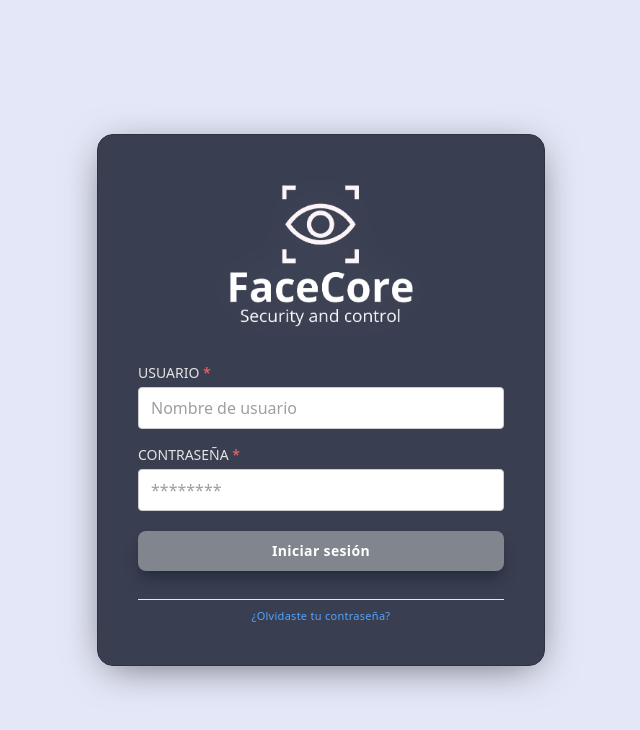
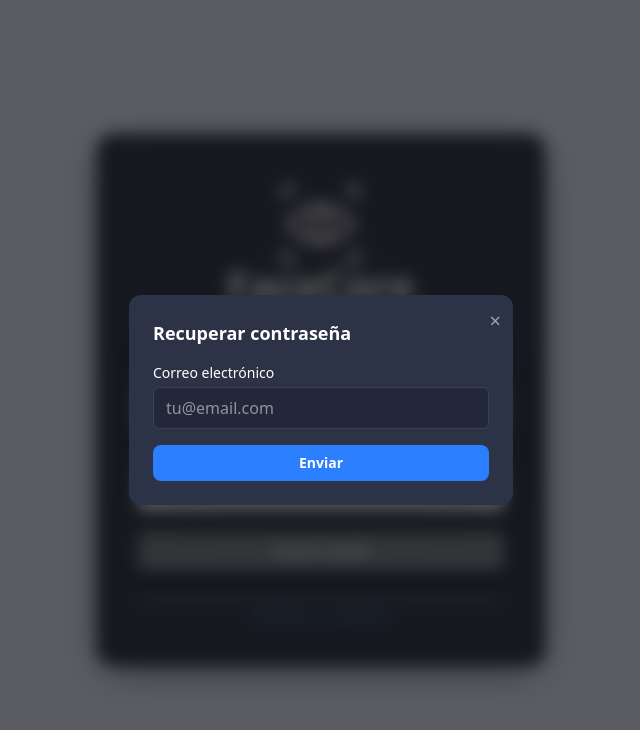
Before and after one commit to EkarCortes/SeguridadFront, a React (Vite) app: page / in a window 1280 px wide. Both pictures are taken after a click on the link "¿Olvidaste tu contraseña?". Shown: the top 730 px of the page, without its empty margins (319-959 px from the left). Built offline with nearby package versions, Linux system fonts and the light colour scheme.

Commit message:
Modal de cambio de contraseña

```diff
--- a/src/components/LogoutConfirmModal.tsx
+++ b/src/components/LogoutConfirmModal.tsx
@@ -35,7 +35,7 @@ export default function LogoutConfirmModal({
         <h3 className="text-xl font-bold text-white">¿Cerrar Sesión?</h3>
 
         <p className="text-neutral-400 text-sm">
-          ¿Estás seguro de que quieres cerrar tu sesión? Tendrás que volver a iniciar sesión para acceder.
+          ¿Estás seguro de que quieres cerrar tu sesión?
         </p>
 
         <div className="flex gap-3 pt-4">
--- a/src/views/login/login.tsx
+++ b/src/views/login/login.tsx
@@ -3,6 +3,7 @@ import { useNavigate } from "react-router-dom";
 import FormField from "../../components/FormField";
 import logo from "../../assets/FaceCore 3.png";
 import useAuth from "../../hooks/useAuth";
+import Modal from "../../components/Modal";
 
 interface LoginProps {
   onLogin?: () => void;
@@ -14,7 +15,35 @@ export default function Login({ onLogin }: LoginProps) {
   const [password, setPassword] = useState("");
   const [error, setError] = useState<string | null>(null);
   const { login } = useAuth();
-  const navigate = useNavigate()
+  const navigate = useNavigate();
+
+  const [showResetModal, setShowResetModal] = useState(false);
+  const [resetEmail, setResetEmail] = useState("");
+  const [resetLoading, setResetLoading] = useState(false);
+  const [resetError, setResetError] = useState<string | null>(null);
+  const [resetSuccess, setResetSuccess] = useState<string | null>(null);
+
+  const handleResetPassword = async (e: React.FormEvent) => {
+    e.preventDefault();
+    setResetError(null);
+    setResetSuccess(null);
+
+    if (!resetEmail) {
+      setResetError("Ingresa tu correo.");
+      return;
+    }
+
+    setResetLoading(true);
+    try {
+      // Aquí deberías llamar a tu API para enviar el correo de recuperación
+      // await sendResetEmail(resetEmail);
+      setResetSuccess("¡Correo enviado! Revisa tu bandeja de entrada.");
+    } catch (err: any) {
+      setResetError("No se pudo enviar el correo. Intenta de nuevo.");
+    } finally {
+      setResetLoading(false);
+    }
+  };
 
   async function handleSubmit(e: React.FormEvent) {
     e.preventDefault();
@@ -103,14 +132,49 @@ export default function Login({ onLogin }: LoginProps) {
               className="text-blue-400 hover:underline"
               onClick={e => {
                 e.preventDefault();
-                // Aquí puedes navegar o mostrar modal de recuperación
+                setShowResetModal(true);
               }}
             >
               ¿Olvidaste tu contraseña?{" "}
             </a>
           </p>
         </div>
+
       </div>
+
+      <Modal open={showResetModal} onClose={() => setShowResetModal(false)} title="Recuperar contraseña" size="sm">
+          <form onSubmit={handleResetPassword} className="space-y-4">
+            <div>
+              <label className="block text-sm text-white mb-1">Correo electrónico</label>
+              <input
+                type="email"
+                value={resetEmail}
+                onChange={e => setResetEmail(e.target.value)}
+                className="w-full rounded-md px-3 py-2 bg-[#23273a] text-white border border-[#3a405a] focus:outline-none focus:ring-2 focus:ring-blue-400"
+                placeholder="tu@email.com"
+                disabled={resetLoading}
+                required
+              />
+            </div>
+            {resetError && (
+              <div className="text-red-300 text-xs bg-red-900/30 border border-red-700/60 rounded-md px-3 py-2">
+                {resetError}
+              </div>
+            )}
+            {resetSuccess && (
+              <div className="text-green-300 text-xs bg-green-900/30 border border-green-700/60 rounded-md px-3 py-2">
+                {resetSuccess}
+              </div>
+            )}
+            <button
+              type="submit"
+              disabled={resetLoading}
+              className="w-full rounded-lg bg-blue-500 hover:bg-blue-600 text-white font-semibold py-2 text-sm transition disabled:opacity-60"
+            >
+              {resetLoading ? "Enviando..." : "Enviar"}
+            </button>
+          </form>
+        </Modal>
     </div>
   );
 }
```
